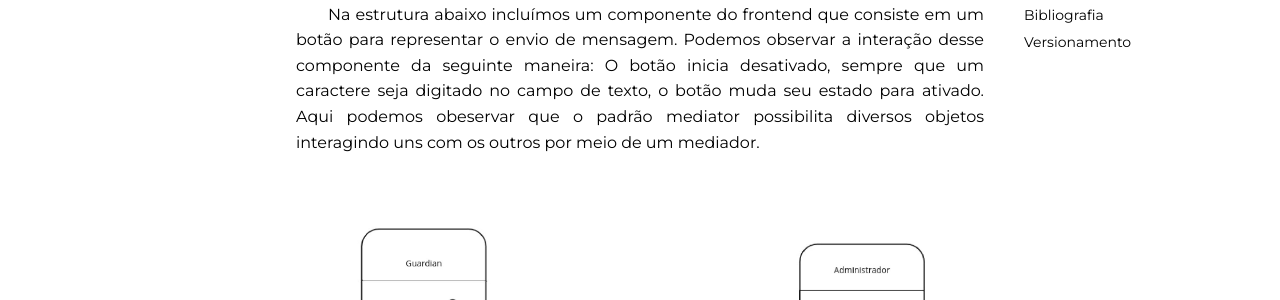
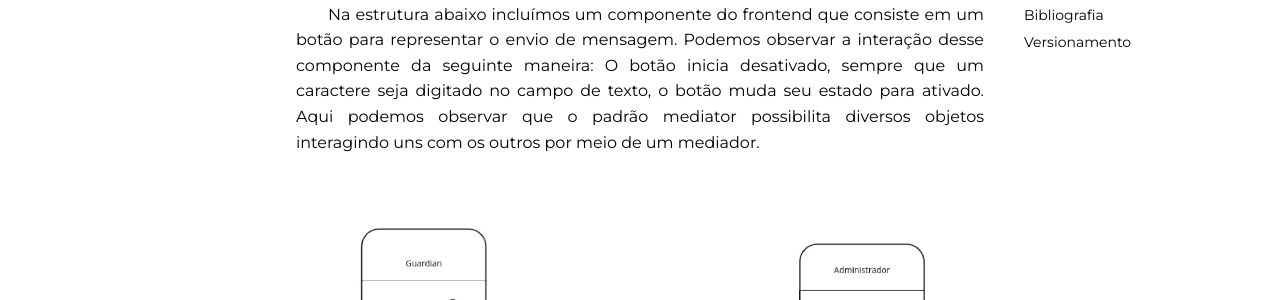
Before and after one commit to UnBArqDsw2021-1/2021.1_G6_Curumim, an MkDocs documentation site: the page built from docs/padroes-de-projeto/gofs-comportamentais.md, in a window 1280 px wide and 900 px high, scrolled down 506 px. Shown: the part 255-555 px from the top of the window. Built offline with MkDocs 1.6.1 and Material for MkDocs 9.7.7, drawn with Linux system fonts in a browser that asks for light colours; comment, search, counter and statistics services are not loaded; some of the changed text lies outside the part shown.

```diff
--- a/docs/padroes-de-projeto/gofs-comportamentais.md
+++ b/docs/padroes-de-projeto/gofs-comportamentais.md
@@ -16,7 +16,7 @@ Vlissides.<br>
 
 ### Estrutura de Objetos
 &emsp;&emsp;Para exemplificar a aplicação do padrão Mediator na interação dos objetos do chat entre Guardian, Administrador e Professor(a). Apresentamos um diagrama de objetos que se comunicam através de um intermediário.<br>
-&emsp;&emsp;Na estrutura abaixo incluímos um componente do frontend que consiste em um botão para representar o envio de mensagem. Podemos observar a interação desse componente da seguinte maneira: O botão inicia desativado, sempre que um caractere seja digitado no campo de texto, o botão muda seu estado para ativado. Aqui podemos obeservar que o padrão mediator possibilita diversos objetos interagindo uns com os outros por meio de um mediador.
+&emsp;&emsp;Na estrutura abaixo incluímos um componente do frontend que consiste em um botão para representar o envio de mensagem. Podemos observar a interação desse componente da seguinte maneira: O botão inicia desativado, sempre que um caractere seja digitado no campo de texto, o botão muda seu estado para ativado. Aqui podemos observar que o padrão mediator possibilita diversos objetos interagindo uns com os outros por meio de um mediador.
 ![foto](../../assets/imagens/gofs/estrutura_objetos.jpg)
 <center>[Figura ?: Estrutura de objetos](../../assets/imagens/gofs/estrutura_objetos.jpg)</center>
 
```
Also changed, not shown: other parts of docs/padroes-de-projeto/gofs-comportamentais.md (+1 -0 lines).
